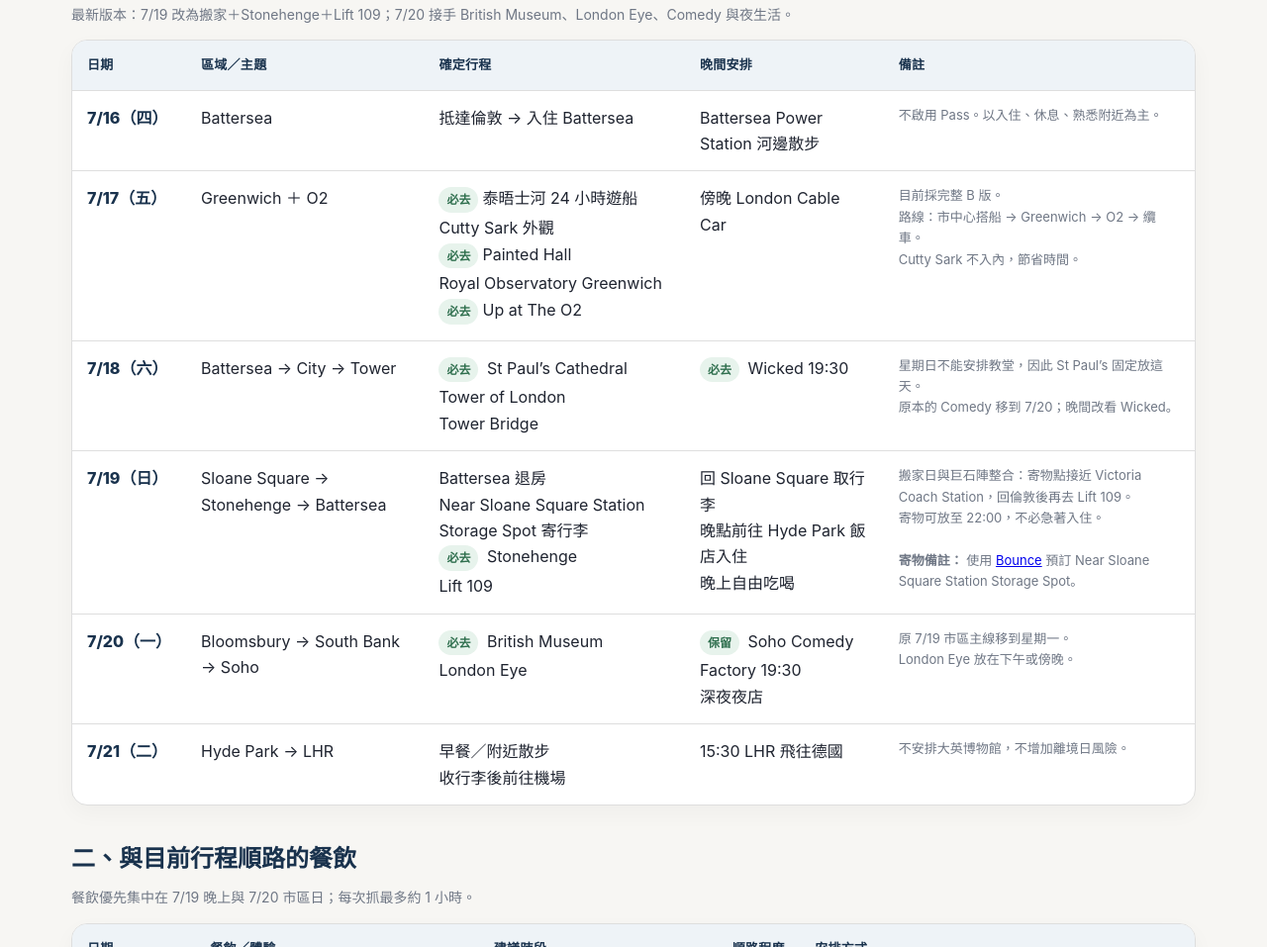
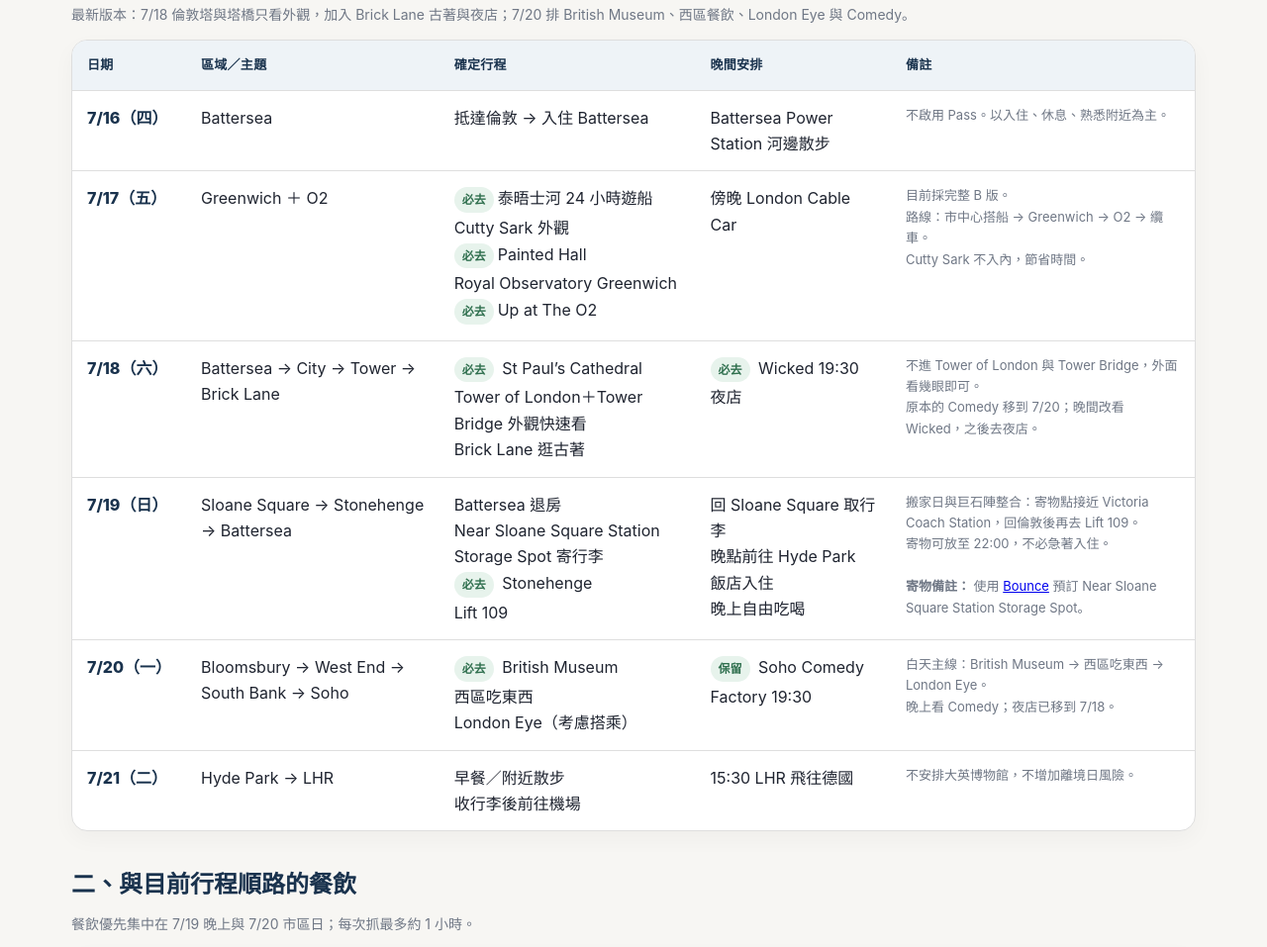
Before and after one commit to zzronggg/2026TripPlan, a plain HTML site: page london_itinerary_2026.html in a window 1280 px wide. Shown: the part 366-1323 px from the top of the page at 99% size. Drawn offline with Linux system fonts and the light colour scheme.

Commit message:
Add files via upload

```diff
--- a/london_itinerary_2026.html
+++ b/london_itinerary_2026.html
@@ -169,7 +169,7 @@
 </div>
 <section>
 <h2>一、目前確定的日期行程表</h2>
-<div class="section-note">最新版本：7/19 改為搬家＋Stonehenge＋Lift 109；7/20 接手 British Museum、London Eye、Comedy 與夜生活。</div>
+<div class="section-note">最新版本：7/18 倫敦塔與塔橋只看外觀，加入 Brick Lane 古著與夜店；7/20 排 British Museum、西區餐飲、London Eye 與 Comedy。</div>
 <div class="table-wrap">
 <table>
 <thead>
@@ -212,19 +212,20 @@
 </tr>
 <tr>
 <td class="date">7/18（六）</td>
-<td>Battersea → City → Tower</td>
+<td>Battersea → City → Tower → Brick Lane</td>
 <td>
 <span class="tag must">必去</span> St Paul’s Cathedral<br/>
-            Tower of London<br/>
-            Tower Bridge
+            Tower of London＋Tower Bridge 外觀快速看<br/>
+            Brick Lane 逛古著
             </td>
 <td>
-<span class="tag must">必去</span> Wicked 19:30
+<span class="tag must">必去</span> Wicked 19:30<br/>
+            夜店
             </td>
 <td class="small">
 <span class="small">
-            星期日不能安排教堂，因此 St Paul’s 固定放這天。<br/>
-            原本的 Comedy 移到 7/20；晚間改看 Wicked。
+            不進 Tower of London 與 Tower Bridge，外面看幾眼即可。<br/>
+            原本的 Comedy 移到 7/20；晚間改看 Wicked，之後去夜店。
             </span>
 </td>
 </tr>
@@ -254,19 +255,19 @@
 </tr>
 <tr>
 <td class="date">7/20（一）</td>
-<td>Bloomsbury → South Bank → Soho</td>
+<td>Bloomsbury → West End → South Bank → Soho</td>
 <td>
 <span class="tag must">必去</span> British Museum<br/>
-            London Eye
+            西區吃東西<br/>
+            London Eye（考慮搭乘）
             </td>
 <td>
-<span class="tag must">保留</span> Soho Comedy Factory 19:30<br/>
-            深夜夜店
+<span class="tag must">保留</span> Soho Comedy Factory 19:30
             </td>
 <td class="small">
 <span class="small">
-            原 7/19 市區主線移到星期一。<br/>
-            London Eye 放在下午或傍晚。
+            白天主線：British Museum → 西區吃東西 → London Eye。<br/>
+            晚上看 Comedy；夜店已移到 7/18。
             </span>
 </td>
 </tr>
@@ -431,8 +432,8 @@
 </div>
 </section>
 <div class="footer-note">
-    目前最核心的四天結構為：
-    <strong>7/17 Greenwich＋O2、7/18 St Paul’s＋Tower＋Wicked、7/19 Stonehenge＋Lift 109＋搬家、7/20 British Museum＋London Eye＋Comedy＋夜店。</strong>
+        目前最核心的四天結構為：
+        <strong>7/17 Greenwich＋O2、7/18 St Paul’s＋Tower 外觀＋Brick Lane＋Wicked＋夜店、7/19 Stonehenge＋Lift 109＋搬家、7/20 British Museum＋西區餐飲＋London Eye＋Comedy。</strong>
 </div>
 </div>
 </body>
```
